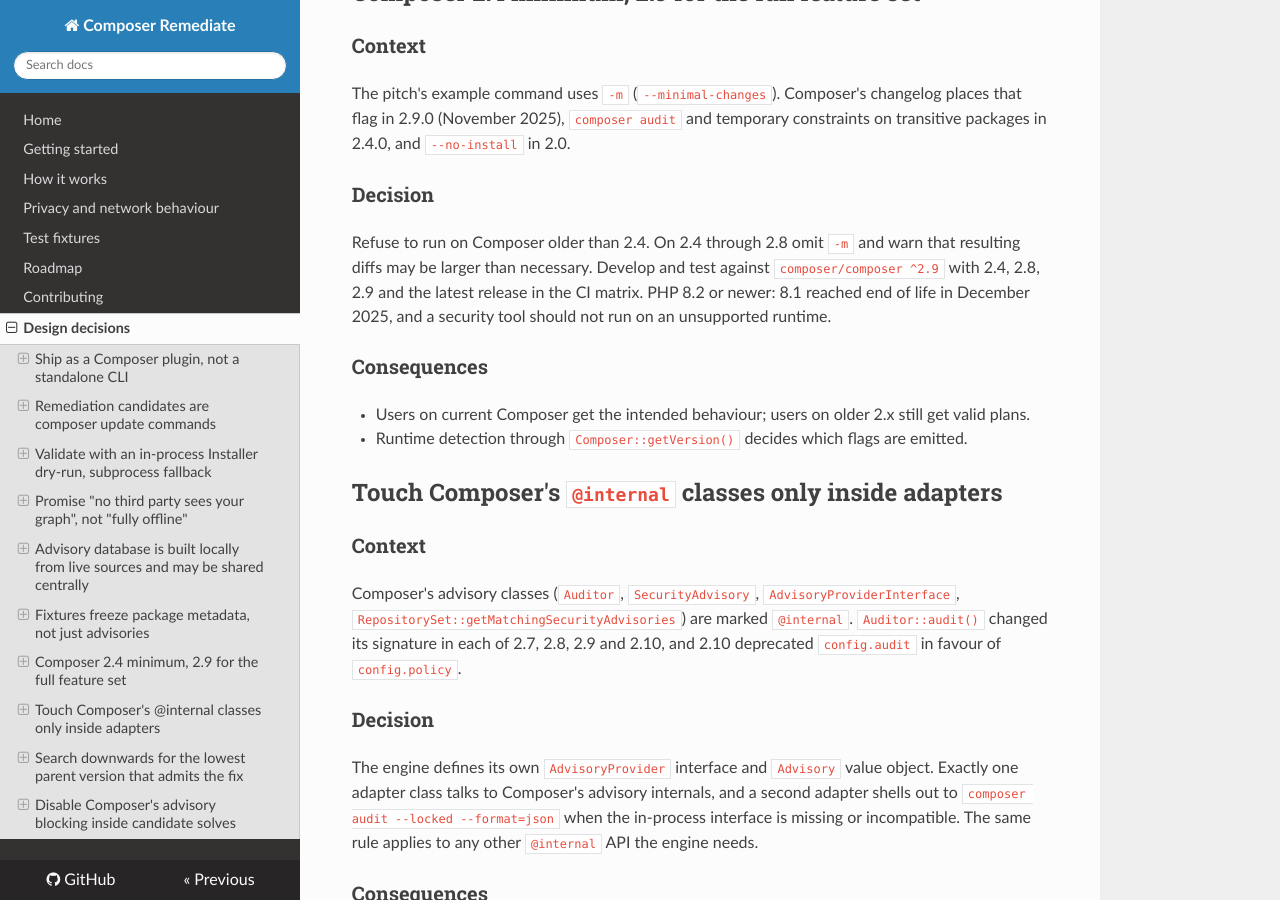
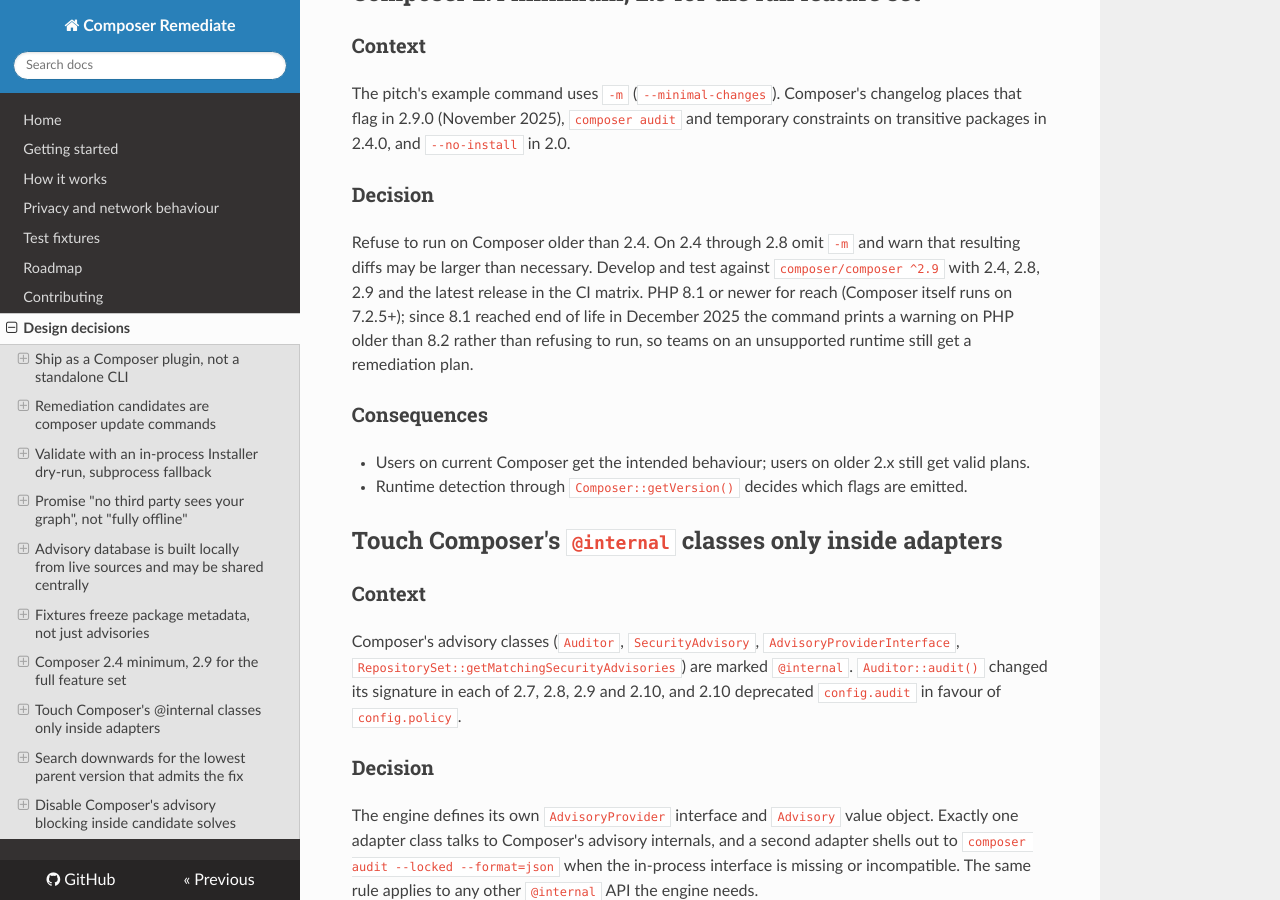
Before and after one commit to hexblot/composer-remediate, an MkDocs documentation site: the page built from docs/design-decisions.md, in a window 1280 px wide and 900 px high, scrolled down 4139 px. Built offline with MkDocs 1.6.1, drawn with Linux system fonts in a browser that asks for light colours; nearby versions of some CDN libraries.

Commit message:
feat: support PHP 8.1 with an end-of-life warning

```diff
--- a/.gitlab-ci.yml
+++ b/.gitlab-ci.yml
@@ -11,6 +11,7 @@ stages: [test, deploy]
     - composer phpstan
     - composer test
 
+test:php8.1: { extends: .php-test, variables: { PHP_VERSION: "8.1" } }
 test:php8.3: { extends: .php-test, variables: { PHP_VERSION: "8.3" } }
 test:php8.4: { extends: .php-test, variables: { PHP_VERSION: "8.4" } }
 test:php8.5: { extends: .php-test, variables: { PHP_VERSION: "8.5" } }
--- a/composer.json
+++ b/composer.json
@@ -25,7 +25,7 @@
         "docs": "https://hexblot.github.io/composer-remediate/"
     },
     "require": {
-        "php": "^8.2",
+        "php": "^8.1",
         "composer-plugin-api": "^2.0"
     },
     "require-dev": {
--- a/docs/design-decisions.md
+++ b/docs/design-decisions.md
@@ -161,7 +161,7 @@ and `--no-install` in 2.0.
 
 Refuse to run on Composer older than 2.4. On 2.4 through 2.8 omit `-m` and warn that resulting diffs
 may be larger than necessary. Develop and test against `composer/composer ^2.9` with 2.4, 2.8, 2.9
-and the latest release in the CI matrix. PHP 8.2 or newer: 8.1 reached end of life in December 2025, and a security tool should not run on an unsupported runtime.
+and the latest release in the CI matrix. PHP 8.1 or newer for reach (Composer itself runs on 7.2.5+); since 8.1 reached end of life in December 2025 the command prints a warning on PHP older than 8.2 rather than refusing to run, so teams on an unsupported runtime still get a remediation plan.
 
 ### Consequences
 
```
Also changed, not shown: docs/getting-started.md (+1 -1 lines), docs/roadmap.md (+1 -1 lines), 2 other files.
